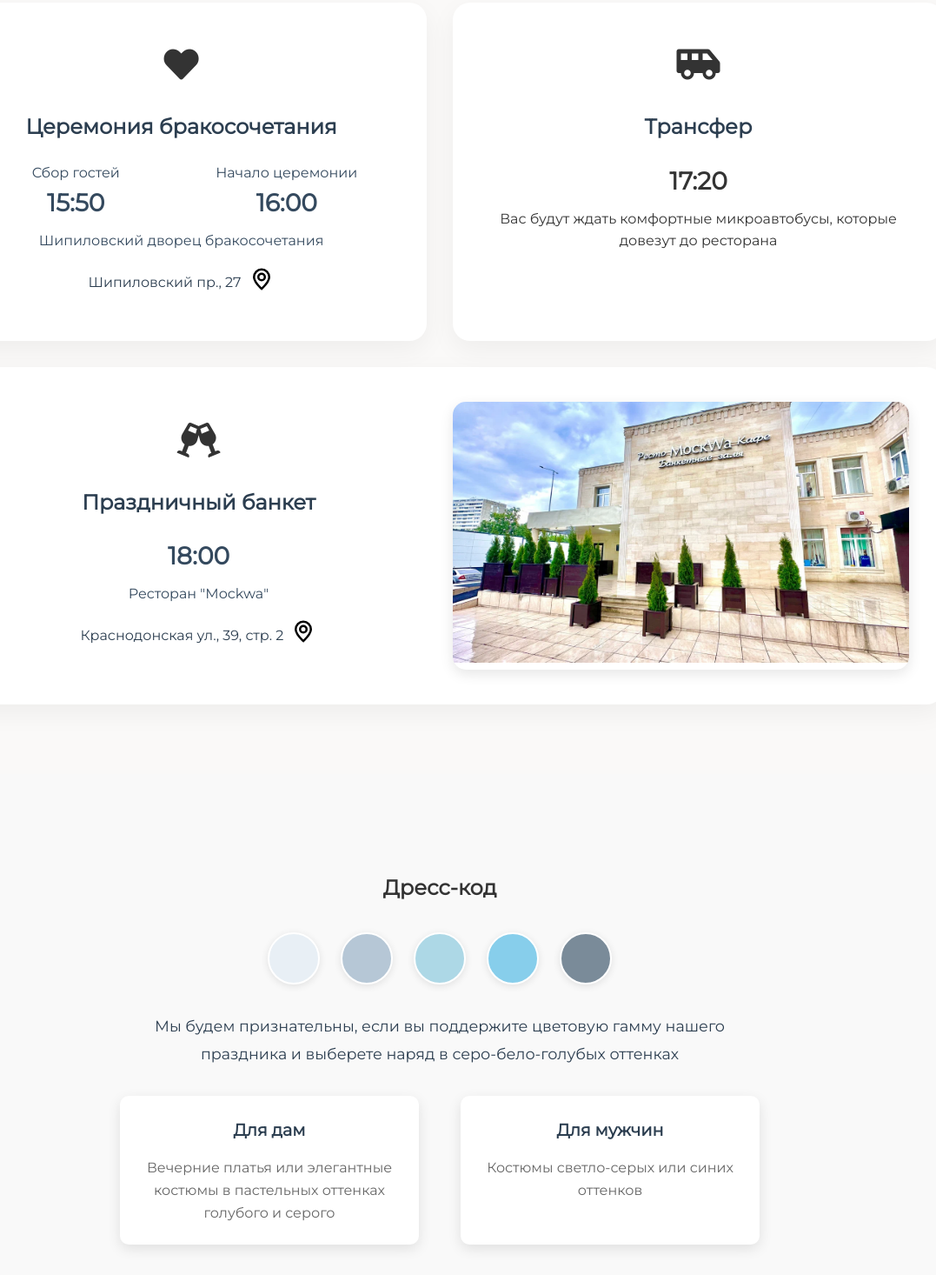
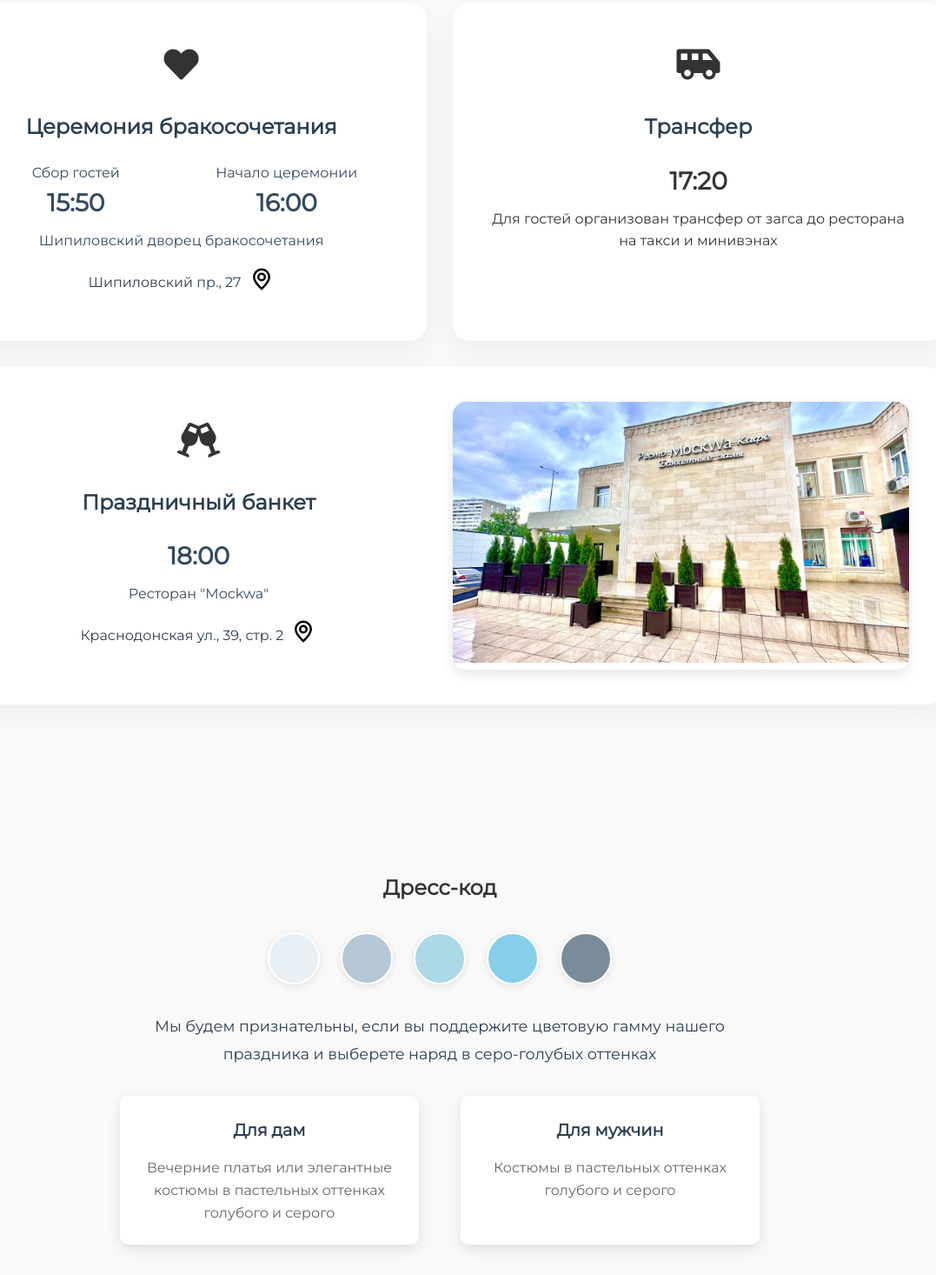
Before and after one commit to gosgosling/wedding1, a website: page public/index.html in a window 1280 px wide. Shown: the part 1483-2949 px from the top of the page at 87% size, without its empty margins (134-1211 px from the left). Drawn offline with nearby package versions, Linux system fonts and the light colour scheme.

Commit message:
fix text

```diff
--- a/public/index.html
+++ b/public/index.html
@@ -85,7 +85,7 @@
                     </div>
                     <h3>Трансфер</h3>
                     <p class="time">17:20</p>
-                    <p>Вас будут ждать комфортные микроавтобусы, которые довезут до ресторана</p>
+                    <p>Для гостей организован трансфер от загса до ресторана на такси и минивэнах</p>
 
                 </div>
             </div>
@@ -131,7 +131,7 @@
                 <div class="color-circle" style="background-color: #7A8B99"></div>
 
             </div>
-            <p class="dress-code-description">Мы будем признательны, если вы поддержите цветовую гамму нашего праздника и выберете наряд в серо-бело-голубых оттенках</p>
+            <p class="dress-code-description">Мы будем признательны, если вы поддержите цветовую гамму нашего праздника и выберете наряд в серо-голубых оттенках</p>
             <div class="dress-code-examples">
                 <div class="example-item">
                     <h4>Для дам</h4>
@@ -139,7 +139,7 @@
                 </div>
                 <div class="example-item">
                     <h4>Для мужчин</h4>
-                    <p>Костюмы светло-серых или синих оттенков</p>
+                    <p>Костюмы в пастельных оттенках голубого и серого</p>
                 </div>
             </div>
         </div>
@@ -182,7 +182,7 @@
                         </div>
                         <div class="qr-code">
                             <a href="https://www.tbank.ru/cf/111Wa1kwAkx">
-                                <img src="qr2.png"  class= "img_circle" alt="QR-код для цветочного счета" >
+                                <img src="qr2.png" class="img_circle" alt="QR-код для цветочного счета">
                             </a>
                         </div>
                     </div>
```
